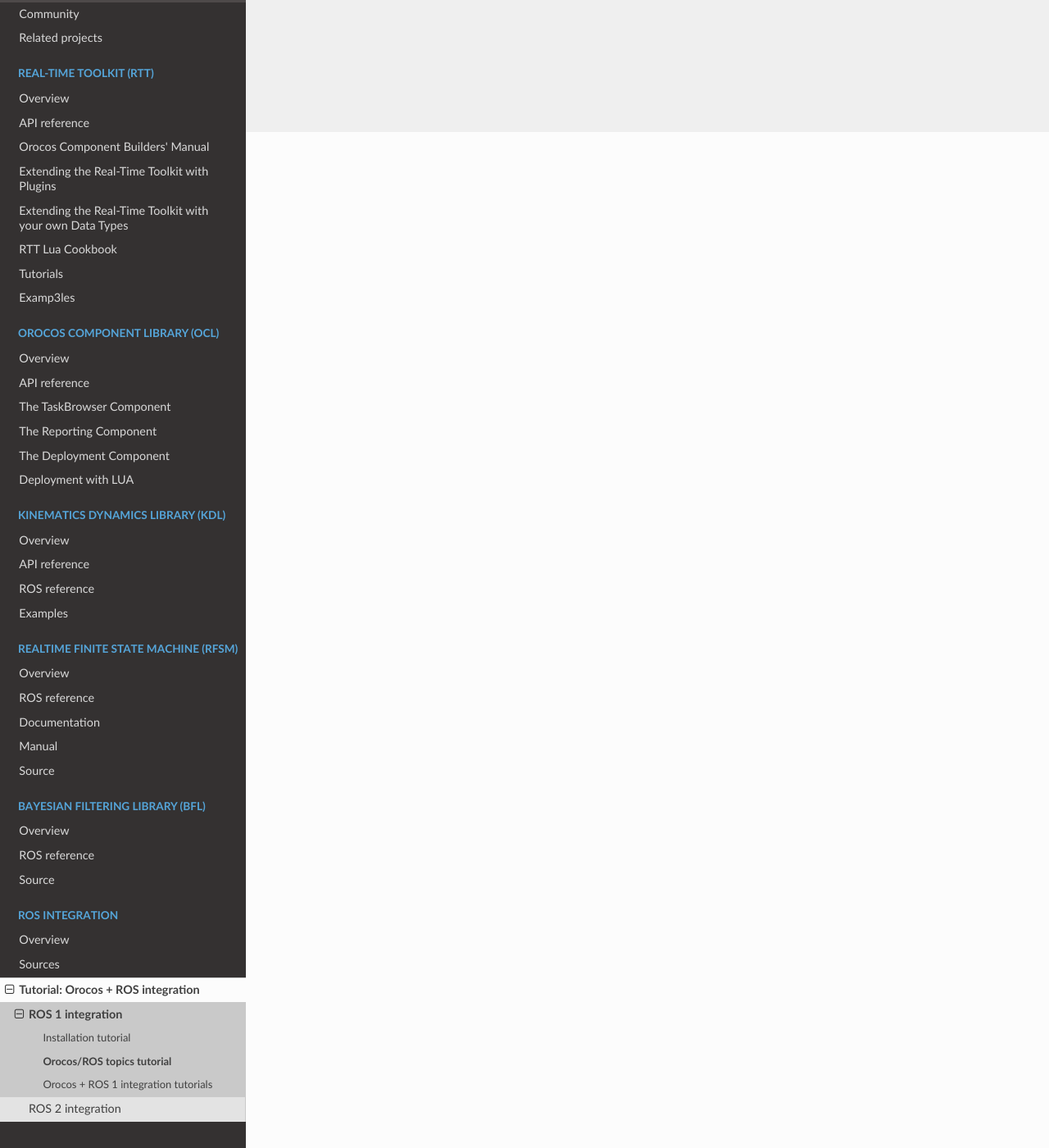
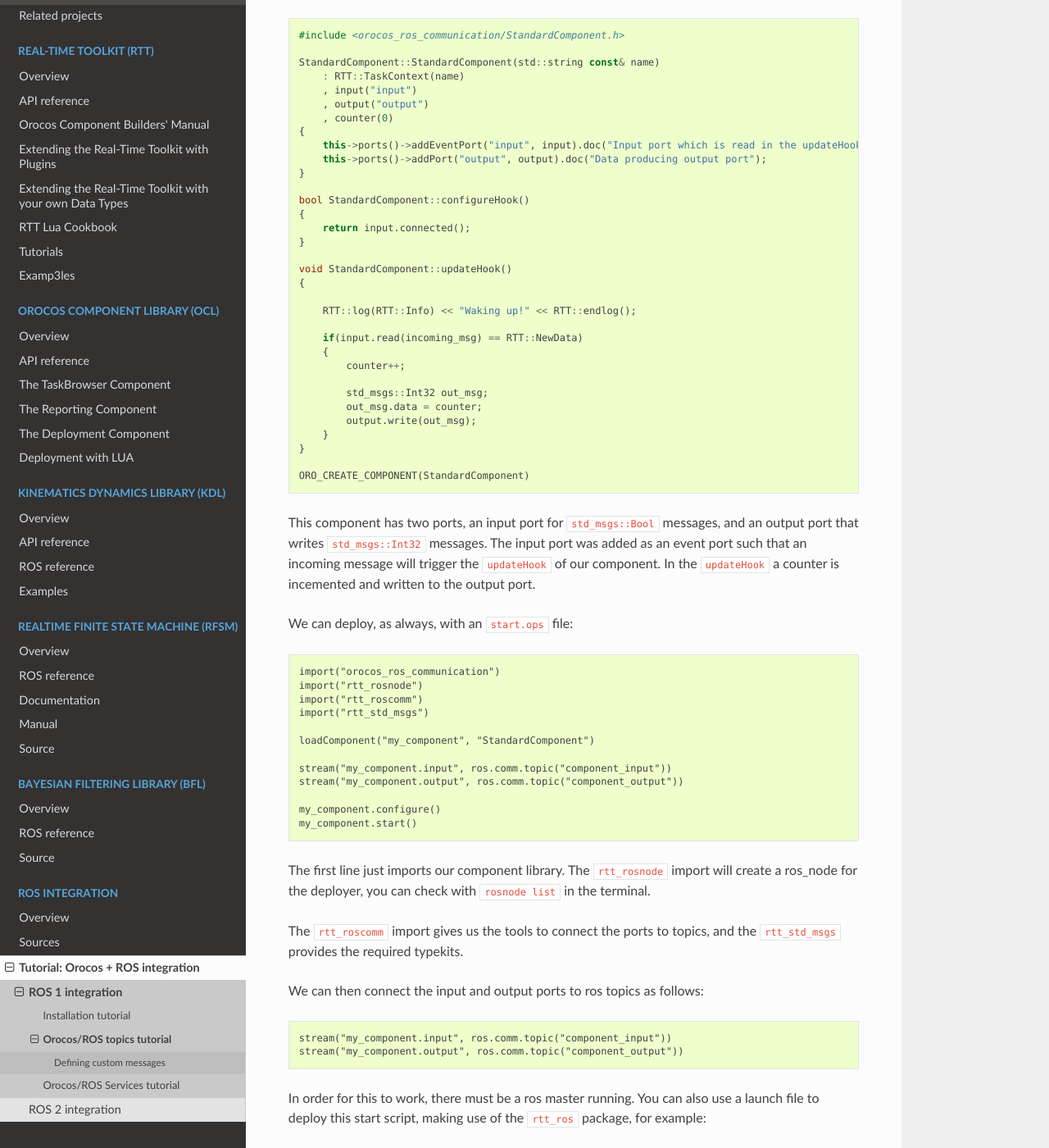
Before and after one commit to orocos/orocos-docs, a Sphinx documentation site: the page built from docs/ros_integration/tutorial_ros1_2_topics.rst, in a window 1280 px wide and 1400 px high, scrolled down 1239 px. Shown: the whole window at 82% size. Built offline with Sphinx 7.4.7 and the Read the Docs theme 2.0.0, drawn with Linux system fonts in a browser that asks for light colours; some of the changed text lies outside the part shown.

Commit message:
Add some ROS1 integration tutorials

```diff
--- a/docs/ros_integration/tutorial_ros1_2_topics.rst
+++ b/docs/ros_integration/tutorial_ros1_2_topics.rst
@@ -12,4 +12,160 @@
   please refer to the first tutorial
   :doc:`Installation <tutorial_ros1_1_installation>`.
 
-Let's start from a new console
+These tutorials assume you have a working knowledge of Orocos components, if not
+read :ref:`orocos-component-builders-manual` or follow the basic
+:doc:`RTT tutorials <../rtt/tutorials>`.
+
+In this tutorial we will show you how to connect Orocos ports to ros topics. We
+will create a component with an InputPort and an OutputPort over which ``std_msgs``
+are transported. We will need the help of ``rtt_std_msgs`` to create the correct
+transports.
+
+Component header file:
+
+.. code-block:: cpp
+
+    #ifndef STANDARDCOMPONENT_H
+    #define STANDARDCOMPONENT_H
+
+    #include <rtt/RTT.hpp>
+    #include <rtt/Component.hpp>
+    #include <std_msgs/Bool.h>
+    #include <std_msgs/Int32.h>
+
+    class StandardComponent:
+        public RTT::TaskContext
+    {
+    public:
+        /// Constructor
+        StandardComponent(std::string const& name);
+
+        /// Destructor
+        ~StandardComponent(){}
+
+    private:
+        RTT::InputPort<std_msgs::Bool> input;
+        RTT::OutputPort<std_msgs::Int32> output;
+
+        int counter;
+        std_msgs::Bool incoming_msg;
+
+    public:
+        /// Configure
+        bool configureHook();
+
+        /// Update
+        void updateHook();
+
+    };
+
+    #endif // StandardComponent_H
+
+Component cpp file:
+
+.. code-block:: cpp
+
+    #include <orocos_ros_communication/StandardComponent.h>
+
+    StandardComponent::StandardComponent(std::string const& name)
+        : RTT::TaskContext(name)
+        , input("input")
+        , output("output")
+        , counter(0)
+    {
+        this->ports()->addEventPort("input", input).doc("Input port which is read in the updateHook");
+        this->ports()->addPort("output", output).doc("Data producing output port");
+    }
+
+    bool StandardComponent::configureHook()
+    {
+        return input.connected();
+    }
+
+    void StandardComponent::updateHook()
+    {
+
+        RTT::log(RTT::Info) << "Waking up!" << RTT::endlog();
+
+        if(input.read(incoming_msg) == RTT::NewData)
+        {
+            counter++;
+
+            std_msgs::Int32 out_msg;
+            out_msg.data = counter;
+            output.write(out_msg);
+        }
+    }
+
+    ORO_CREATE_COMPONENT(StandardComponent)
+
+This component has two ports, an input port for ``std_msgs::Bool`` messages,
+and an output port that writes ``std_msgs::Int32`` messages. The input port
+was added as an event port such that an incoming message will trigger the
+``updateHook`` of our component. In the ``updateHook`` a counter is incemented
+and written to the output port.
+
+We can deploy, as always, with an ``start.ops`` file:
+
+.. code-block:: none
+
+    import("orocos_ros_communication")
+    import("rtt_rosnode")
+    import("rtt_roscomm")
+    import("rtt_std_msgs")
+
+    loadComponent("my_component", "StandardComponent")
+
+    stream("my_component.input", ros.comm.topic("component_input"))
+    stream("my_component.output", ros.comm.topic("component_output"))
+
+    my_component.configure()
+    my_component.start()
+
+The first line just imports our component library. The ``rtt_rosnode`` import will
+create a ros_node for the deployer, you can check with ``rosnode list`` in the terminal.
+
+The ``rtt_roscomm`` import gives us the tools to connect the ports to topics, and
+the ``rtt_std_msgs`` provides the required typekits.
+
+We can then connect the input and output ports to ros topics as follows:
+
+.. code-block:: none
+
+    stream("my_component.input", ros.comm.topic("component_input"))
+    stream("my_component.output", ros.comm.topic("component_output"))
+
+In order for this to work, there must be a ros master running. You can also use a launch
+file to deploy this start script, making use of the ``rtt_ros`` package, for example:
+
+.. code-block:: xml
+
+    <launch>
+      <include file="$(find rtt_ros)/launch/deployer.launch">
+        <arg name="DEPLOYER_ARGS" value="-s $(find orocos_ros_communication)/start/start.ops"/>
+        <arg name="LOG_LEVEL" value="info"/>
+        <arg name="DEBUG" value="false"/>
+      </include>
+    </launch>
+
+.. _custom-rtt-messages:
+
+Defining custom messages
+------------------------
+
+In the example above we have used the ``std_msgs``, and their rtt typekits from ``rtt_std_msgs``.
+You can also use custom ROS messages. Fox example, when you have a package ``my_msgs``
+with ``.msg`` and ``.srv`` files, you can make their types available using ``create_rtt_msgs`` of
+the ``rtt_roscomm`` package:
+
+.. code-block:: bash
+
+    rosrun rtt_roscomm create_rtt_msgs my_msgs
+
+This will create a ``rtt_my_msgs`` package with a ``CMakeLists.txt``, and ``package.xml`` file.
+When you want to connect the ports to ros topics with the deployer, just import the package in
+the ``.ops`` file:
+
+.. code-block:: none
+
+    import("rtt_my_msgs")
--- a/docs/ros_integration/tutorials.rst
+++ b/docs/ros_integration/tutorials.rst
@@ -19,7 +19,7 @@
 
    tutorial_ros1_1_installation
    tutorial_ros1_2_topics
-   tutorials_ros1
+   tutorial_ros1_3_services
 
 
 ROS 2 integration
--- a/docs/rtt/orocos-components-manual.rst
+++ b/docs/rtt/orocos-components-manual.rst
@@ -1,4 +1,4 @@
-.. _orocos-component-builders-manual
+.. _orocos-component-builders-manual:
 
 =====================================
 The Orocos Component Builder's Manual
```
Also changed, not shown: docs/ros_integration/tutorial_ros1_3_services.rst (added, +147 -0 lines).
